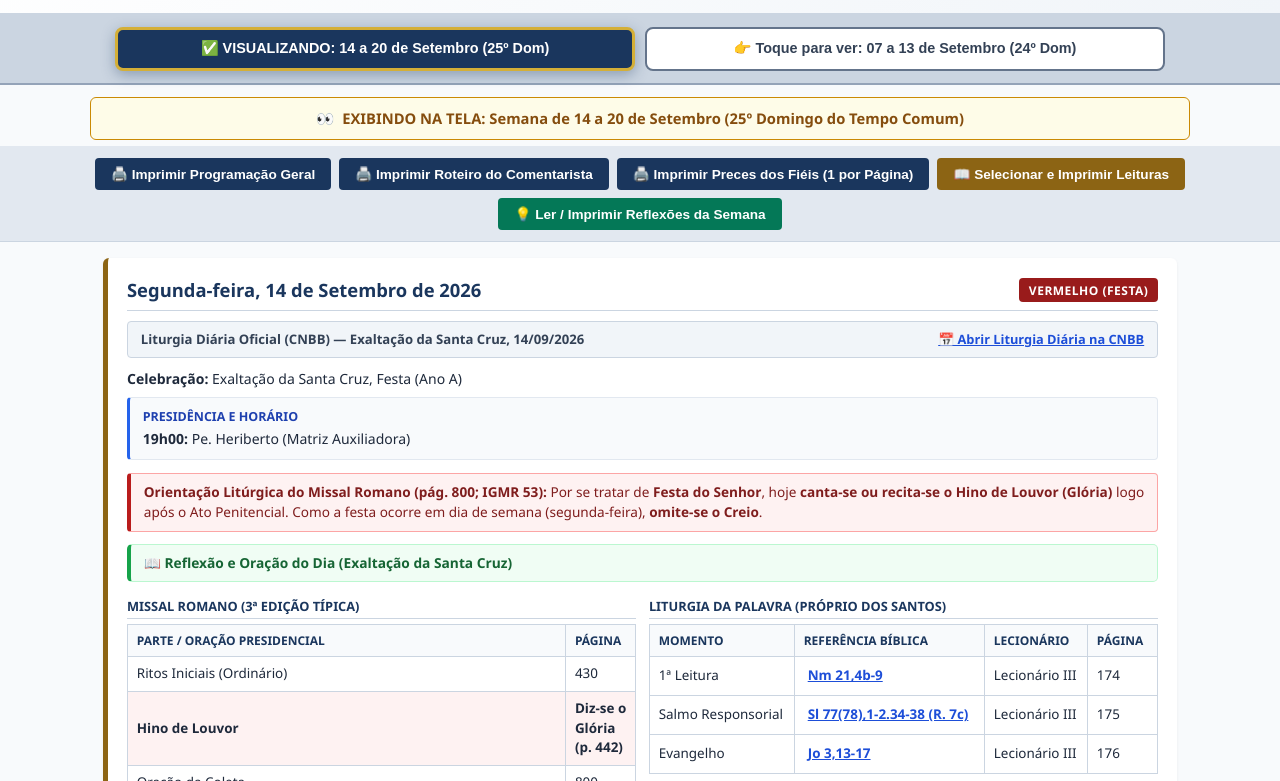
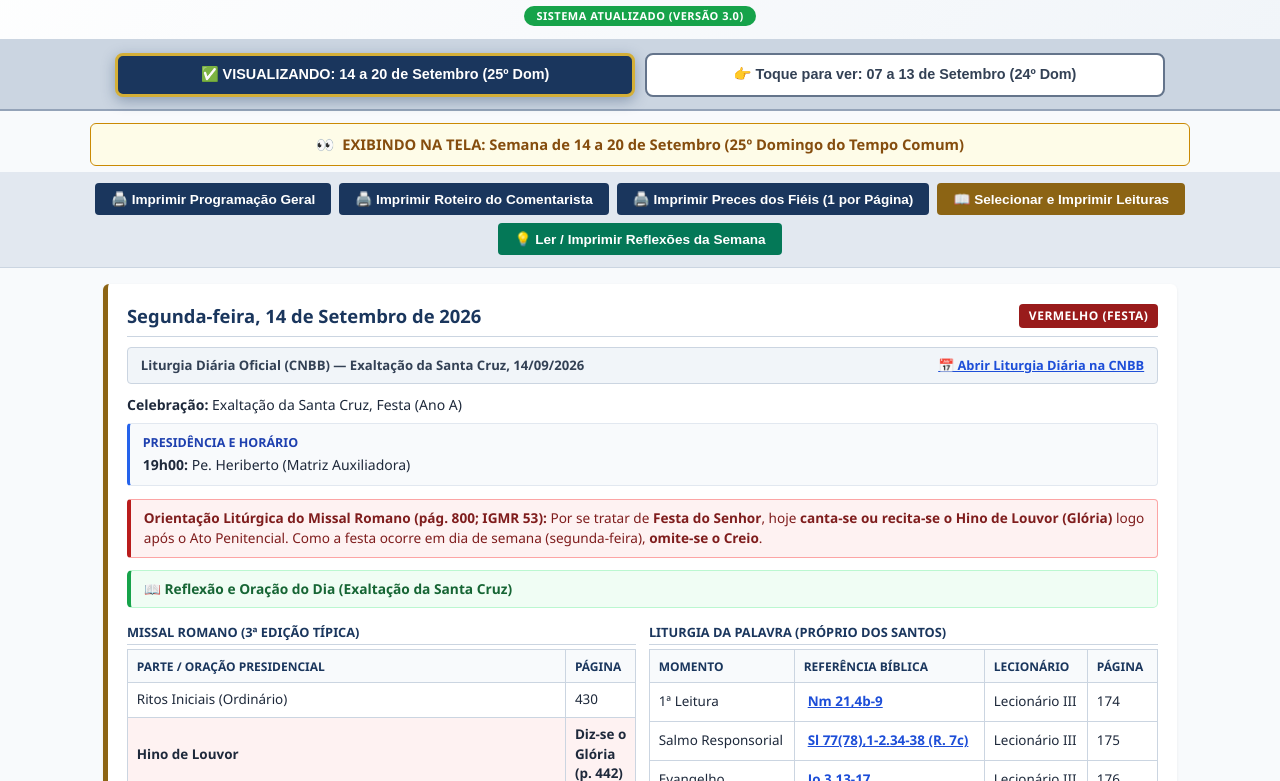
Before and after one commit to rograhl75-spec/roteiro-liturgico, a plain HTML site: page index.html in a window 1280 px wide. Shown: the part 175-956 px from the top of the page. Drawn offline with Linux system fonts and the light colour scheme.

Commit message:
Update index.html

```diff
--- a/index.html
+++ b/index.html
@@ -66,6 +66,18 @@
         }
         header h1 { margin: 0; font-size: 1.35rem; text-transform: uppercase; letter-spacing: 0.5px; color: var(--primary); }
         header p { margin: 0.2rem 0 0; font-size: 0.9rem; color: var(--secondary); font-weight: 600; }
+
+        .version-badge {
+            display: inline-block;
+            background: #16a34a;
+            color: #ffffff;
+            font-size: 11px;
+            font-weight: 700;
+            padding: 2px 12px;
+            border-radius: 12px;
+            letter-spacing: 0.5px;
+            margin-top: 6px;
+        }
 
         /* Barra de Seleção de Semanas */
         .week-selector-bar {
@@ -604,6 +616,7 @@
         <img src="Selo Auxiliadora 60 anos_Ano 3.png" alt="Selo 60 Anos Paróquia N. Sra. Auxiliadora" class="header-logo" onerror="this.style.display='none'">
         <h1>Paróquia Nossa Senhora Auxiliadora</h1>
         <p id="header-subtitle">Programação Litúrgica e Roteiro Completo | 14 a 20 de Setembro de 2026</p>
+        <div><span class="version-badge">SISTEMA ATUALIZADO (VERSÃO 3.0)</span></div>
     </header>
 
     <!-- Barra de Alternância de Semanas -->
@@ -612,7 +625,7 @@
         <button type="button" class="week-tab-btn" id="btn-tab-w1" onclick="showWeek(1)">👉 Toque para ver: 07 a 13 de Setembro (24º Dom)</button>
     </div>
 
-    <!-- Faixa de Alerta Visual -->
+    <!-- Faixa de Confirmação Visual -->
     <div class="active-week-banner" id="active-week-banner">
         <span>👀</span>
         <span id="active-week-text">EXIBINDO NA TELA: Semana de 14 a 20 de Setembro (25º Domingo do Tempo Comum)</span>
@@ -1278,9 +1291,7 @@
 
     </div>
 
-    <!-- MODAIS DO SISTEMA (EXATAMENTE 9 MODAIS ÚNICOS, SEM DUPLICAÇÃO) -->
-
-    <!-- 1. Modal Seleção de Leituras para Impressão -->
+    <!-- MODAIS DO SISTEMA -->
     <div id="modal_seletor_leituras" class="modal">
         <div class="modal-content">
             <div class="modal-header-bar">
@@ -1383,7 +1394,7 @@
         </div>
     </div>
 
-    <!-- 2. Modal Reflexões Semana 2 -->
+    <!-- Modal Reflexões Semana 2 -->
     <div id="modal_todas_reflexoes" class="modal">
         <div class="modal-content">
             <div class="modal-header-bar">
@@ -1404,7 +1415,7 @@
         </div>
     </div>
 
-    <!-- 3. Modal Reflexões Semana 1 -->
+    <!-- Modal Reflexões Semana 1 -->
     <div id="modal_todas_reflexoes_w1" class="modal">
         <div class="modal-content">
             <div class="modal-header-bar">
@@ -1425,7 +1436,7 @@
         </div>
     </div>
 
-    <!-- 4. Modal Roteiro Comentarista Semana 2 -->
+    <!-- Modal Roteiro Comentarista Semana 2 -->
     <div id="modal_roteiro_w2" class="modal">
         <div class="modal-content">
             <div class="modal-header-bar">
@@ -1452,7 +1463,7 @@
         </div>
     </div>
 
-    <!-- 5. Modal Roteiro Comentarista Semana 1 -->
+    <!-- Modal Roteiro Comentarista Semana 1 -->
     <div id="modal_roteiro_domingo" class="modal">
         <div class="modal-content">
             <div class="modal-header-bar">
@@ -1475,7 +1486,7 @@
         </div>
     </div>
 
-    <!-- 6. Modal Preces Semana 2 -->
+    <!-- Modal Preces Semana 2 -->
     <div id="modal_preces_w2" class="modal">
         <div class="modal-content">
             <div class="modal-header-bar">
@@ -1508,7 +1519,7 @@
         </div>
     </div>
 
-    <!-- 7. Modal Preces Semana 1 -->
+    <!-- Modal Preces Semana 1 -->
     <div id="modal_preces_domingo" class="modal">
         <div class="modal-content">
             <div class="modal-header-bar">
@@ -1539,7 +1550,7 @@
         </div>
     </div>
 
-    <!-- 8. Modal Rito da Cruz -->
+    <!-- Modal Rito da Cruz -->
     <div id="modal_rito_cruz" class="modal">
         <div class="modal-content">
             <div class="modal-header-bar">
@@ -1555,7 +1566,7 @@
         </div>
     </div>
 
-    <!-- 9. Modal Leitura Rápida Individual -->
+    <!-- Modal Leitura Rápida Individual -->
     <div id="generalModal" class="modal">
         <div class="modal-content">
             <div class="modal-header-bar">
@@ -1576,7 +1587,7 @@
         <div class="author-box">Elaborado por: Diácono Rogério Grahl | Tel: (43) 98848-6888 | E-mail: rograhl75@gmail.com</div>
     </footer>
 
-    <!-- SCRIPT DEFINITIVO -->
+    <!-- JAVASCRIPT PRINCIPAL INTEGRADO -->
     <script>
         let currentWeek = 2;
 
@@ -1813,22 +1824,18 @@
             }
         }
 
-        /* FUNÇÃO UNIVERSAL DE IMPRESSÃO */
         function runPrintMount(htmlContent) {
-            // Fecha qualquer modal aberto e destrava o overflow da tela
             document.querySelectorAll('.modal').forEach(m => m.style.display = 'none');
             document.body.style.overflow = 'visible';
 
             const mount = document.getElementById('print-mount');
             mount.innerHTML = htmlContent;
             document.body.classList.add('printing-active');
-
             window.onafterprint = function() {
                 document.body.classList.remove('printing-active');
                 mount.innerHTML = '';
                 document.body.style.overflow = '';
             };
-
             setTimeout(() => {
                 window.print();
             }, 250);
```
